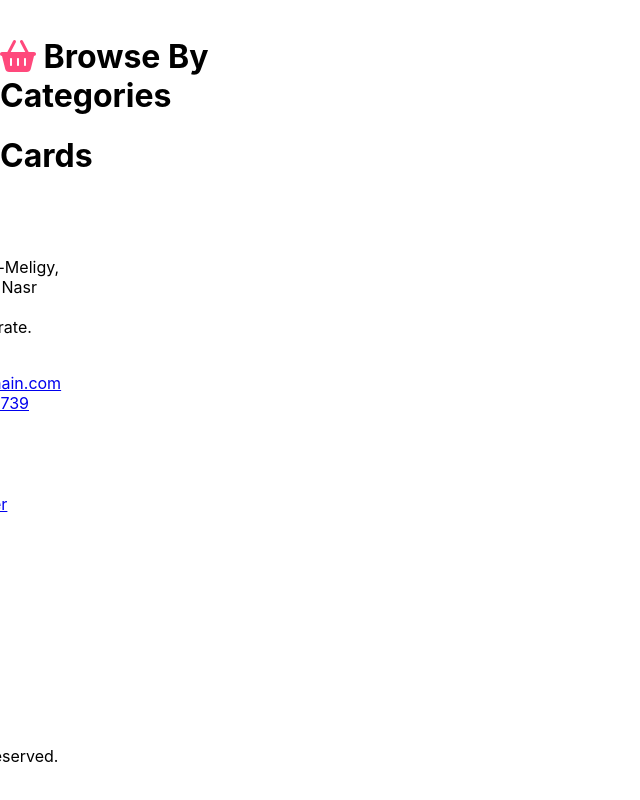
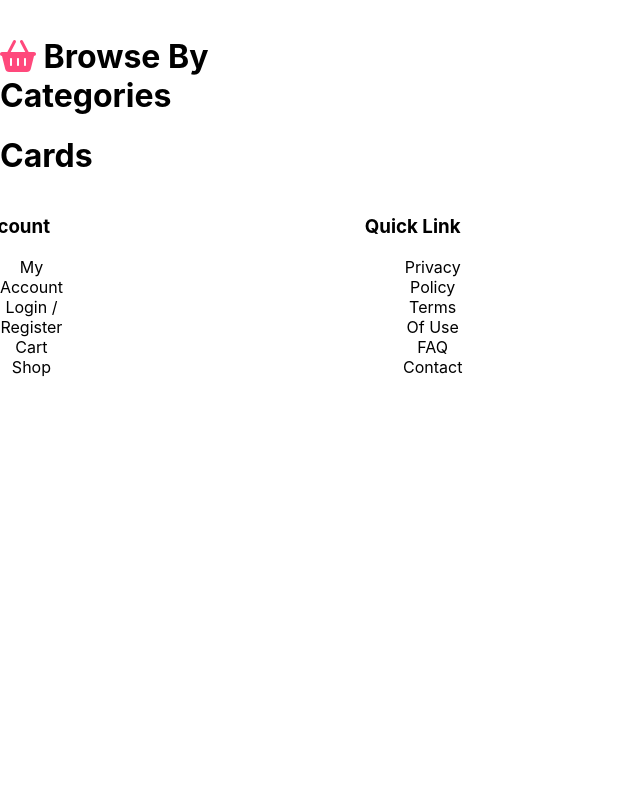
Before and after one commit to kmatej090/Ecommerce, a React (Create React App) app: page / in a window 1280 px wide. Shown: the part 798-1598 px from the top of the page, without its empty margins (0-640 px from the left). After the commit the page ends 1355 px from the top, so only its background shows below. Built offline with nearby package versions, Linux system fonts and the light colour scheme.

Commit message:
footer css

```diff
--- a/src/components/Foot/Footer.css
+++ b/src/components/Foot/Footer.css
@@ -0,0 +1,22 @@
+.footer-up {
+  display: flex;
+  justify-content: space-evenly;
+  margin: auto;
+  padding: 0 20px;
+  column-gap: 300px;
+}
+.footer-up-contanet {
+  width: 33%;
+  align-items: center;
+  text-align: center;
+}
+.footer-up-contanet ul {
+  list-style: none;
+}
+.footer-up-contanet ul li a {
+  text-decoration: none;
+  color: black;
+}
+.footer-up-contanet h1 {
+  margin: auto;
+}
--- a/src/components/Foot/Footer.js
+++ b/src/components/Foot/Footer.js
@@ -8,6 +8,7 @@ import {
   faCcMastercard,
   faCcVisa,
 } from "@fortawesome/free-brands-svg-icons";
+import "./Footer.css";
 
 function Footer() {
   return (
```
